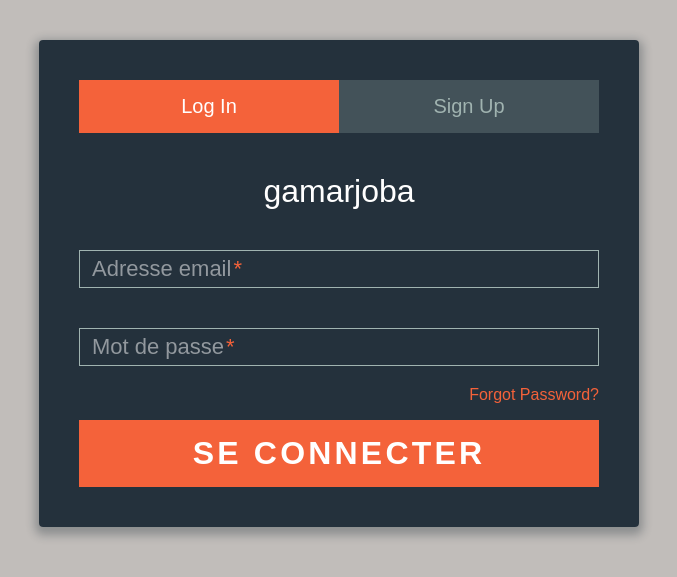
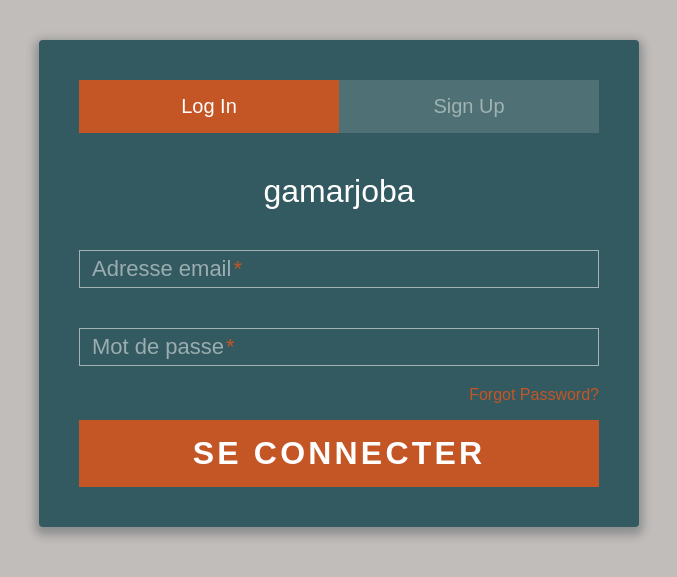
Before and after one commit to 0x726974636879/platform-for-Nutella-enthusiasts, a Django app: page /login/ in a window 1280 px wide. Shown: the top 577 px of the page, without its empty margins (301-978 px from the left). Run offline with Django 3.2, Linux system fonts and the light colour scheme; some libraries are stand-ins or nearby versions.

Commit message:
modify(login_register.html): put right background color.

```diff
--- a/src/apps/core/templates/core/login_register.html
+++ b/src/apps/core/templates/core/login_register.html
@@ -30,7 +30,7 @@
         }
         a {
             text-decoration: none;
-            color: #f4623a;
+            color: #c45525;
             -webkit-transition: 0.5s ease;
             transition: 0.5s ease;
         }
@@ -38,7 +38,7 @@
             color: #33150C;
         }
         .form {
-            background: rgba(19, 35, 47, 0.9);
+            background: #345a61;
             padding: 40px;
             max-width: 600px;
             margin: 40px auto;
@@ -74,7 +74,7 @@
             color: #ffffff;
         }
         .tab-group .active a {
-            background: #f4623a;
+            background: #c45525;
             color: #ffffff;
         }
         .tab-content > div:last-child {
@@ -101,7 +101,7 @@
         }
         label .req {
             margin: 2px;
-            color: #f4623a;
+            color: #c45525;
         }
         label.active {
             -webkit-transform: translateY(50px);
@@ -133,7 +133,7 @@
         input:focus,
         textarea:focus {
             outline: 0;
-            border-color: #f4623a;
+            border-color: #c45525;
         }
         textarea {
             border: 2px solid #a0b3b0;
@@ -165,7 +165,7 @@
             font-weight: 600;
             text-transform: uppercase;
             letter-spacing: 0.1em;
-            background: #f4623a;
+            background: #c45525;
             color: #ffffff;
             -webkit-transition: all 0.5s ease;
             transition: all 0.5s ease;
```
